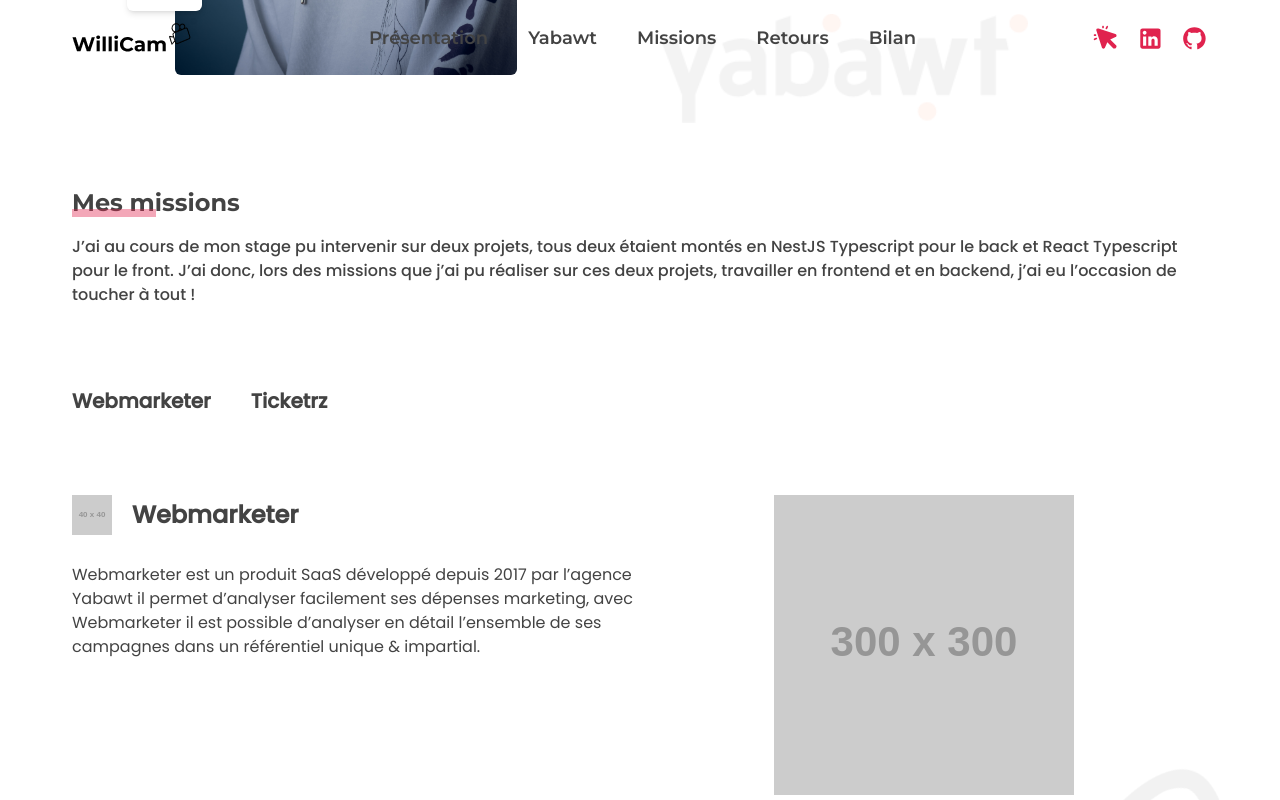
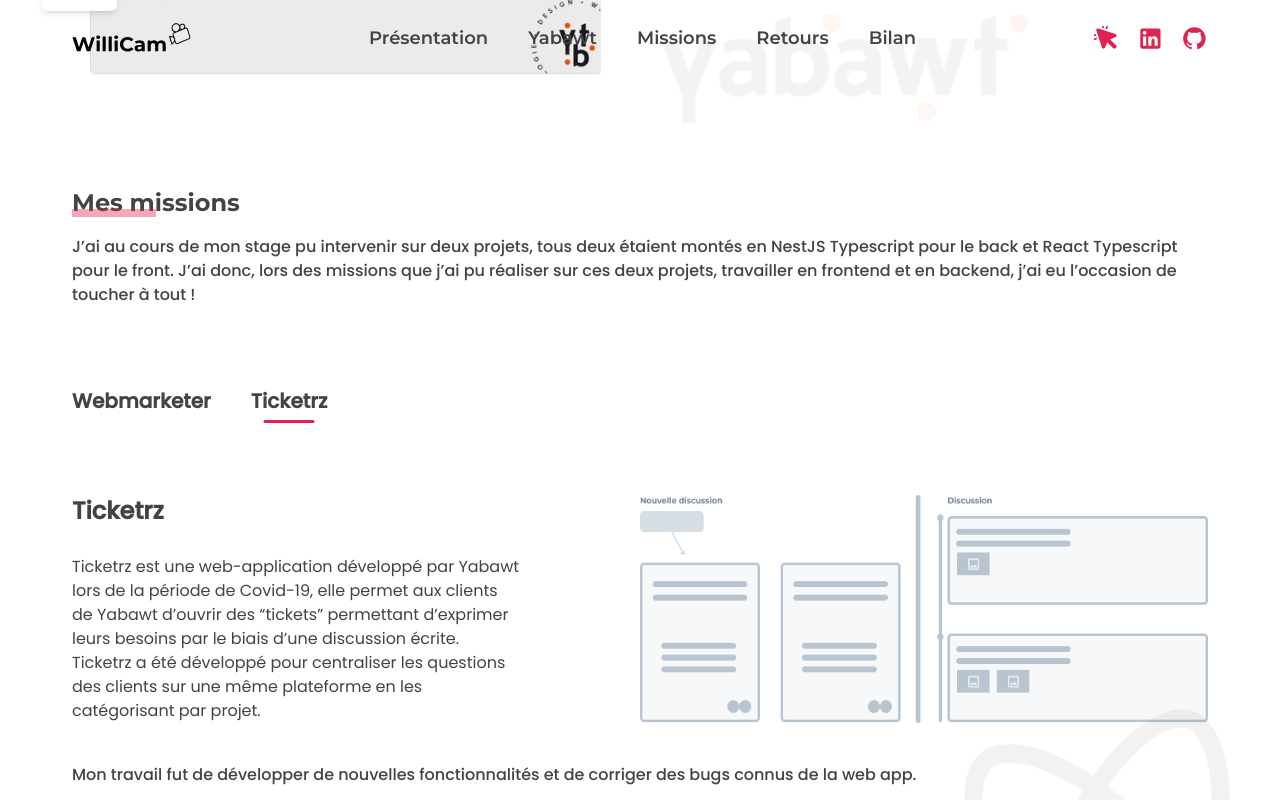
Before and after one commit to Draxx0/Yabawt-Rapport, a React (Vite) app: page / in a window 1280 px wide. Both pictures are taken after a click on the element "Ticketrz". Shown: the part 1457-2257 px from the top of the page. Built offline with nearby package versions, Linux system fonts and the light colour scheme.

Commit message:
:construction: Missions WIP

```diff
--- a/src/App.tsx
+++ b/src/App.tsx
@@ -40,7 +40,7 @@
 
       <ArticleRow sectionName="yabawt">
         <>
-          <ArticleRow.Image imageUrl="me.jpg">
+          <ArticleRow.Image imageUrl="/assets/images/yabawt-team.png">
             <>
               <Bloc imageUrl="/assets/icons/nest.svg" className="-left-12 -top-5" tooltipContent="Création de Yabawt."><p className="text-red font-bold text-xl cursor-help">2013</p></Bloc>
               <Bloc imageUrl="/assets/icons/docker.svg" className="-left-12 bottom-16" tooltipContent="Sud ouest investit dans Yabawt."><p className="text-red font-bold text-xl cursor-help">2017</p></Bloc>
--- /dev/null
+++ b/src/components/MissionRow.tsx
@@ -0,0 +1,24 @@
+type Props = {
+  subtitle: string;
+  text: string;
+  displayingText: "left" | "right";
+  imageUrl: string;
+}
+
+const MissionRow = ({ subtitle, text, displayingText, imageUrl }: Props) => {
+  return (
+    <div className={`mt-20 flex ${displayingText === "left" ? "flex-row" : "flex-row-reverse"} justify-between flex-col gap-10 lg:gap-0 lg:flex-row`}>
+      <div className="flex flex-col gap-7 lg:w-1/2 lg:max-w-md">
+        <p className="text-2xl font-semibold">{subtitle}</p>
+
+        <p>{text}</p>
+      </div>
+
+      <div className={`${displayingText === "left" ? "justify-end" : "justify-start"} lg:w-1/2 flex`}>
+        <img src={imageUrl} alt="" />
+      </div>
+    </div>
+  );
+}
+
+export default MissionRow;
--- /dev/null
+++ b/src/components/MissionTasks.tsx
@@ -0,0 +1,10 @@
+const MissionTasks = ({ title, children }: { title: string; children: React.ReactElement }) => {
+  return (
+    <div className="mt-10">
+      <p className="font-medium">{title}</p>
+      {children}
+    </div>
+  );
+}
+
+export default MissionTasks;
--- a/src/components/Missions.tsx
+++ b/src/components/Missions.tsx
@@ -1,5 +1,6 @@
 import { useState } from "react";
-import ArticleRow from "./common/ArticleRow";
+import MissionRow from "./MissionRow";
+import MissionTasks from "./MissionTasks";
 
 type Mission = "webmarketer" | "ticketrz"
 
@@ -11,43 +12,36 @@
       <p className="font-medium">J’ai au cours de mon stage pu intervenir sur deux projets, tous deux étaient montés en NestJS Typescript pour le back et React Typescript pour le front. J’ai donc, lors des missions que j’ai pu réaliser  sur ces deux projets, travailler en frontend et en backend, j’ai eu l’occasion de toucher à tout !</p>
 
       <div className="flex gap-10 mt-20">
-        <p className="text-xl font-semibold cursor-pointer group relative">Webmarketer  <span className="w-0 h-[0.20rem] rounded bg-red absolute left-1/2 -translate-x-1/2 -bottom-2 group-hover:w-2/3 transition-all ease-in-out duration-200"></span></p>
-        <p className="text-xl font-semibold cursor-pointer group relative">Ticketrz  <span className="w-0 h-[0.20rem] rounded bg-red absolute left-1/2 -translate-x-1/2 -bottom-2 group-hover:w-2/3 transition-all ease-in-out duration-200"></span></p>
+        <p className="text-xl font-semibold cursor-pointer group relative" onClick={() => setMission("webmarketer")}>Webmarketer  <span className={`${mission === "webmarketer" ? "w-2/3" : "w-0"} h-[0.20rem] rounded bg-red absolute left-1/2 -translate-x-1/2 -bottom-2 group-hover:w-2/3 transition-all ease-in-out duration-200`}></span></p>
+        <p className="text-xl font-semibold cursor-pointer group relative" onClick={() => setMission("ticketrz")}>Ticketrz  <span className={`${mission === "ticketrz" ? "w-2/3" : "w-0"} h-[0.20rem] rounded bg-red absolute left-1/2 -translate-x-1/2 -bottom-2 group-hover:w-2/3 transition-all ease-in-out duration-200`}></span></p>
       </div>
 
       {mission === "webmarketer" ? (
         <>
-          <div className="mt-20 flex justify-between">
-            <div className="flex flex-col gap-7 w-1/2">
-              <div className="flex items-center gap-5">
-                <img src="https://via.placeholder.com/40" alt="" />
-                <p className="text-2xl font-semibold">Webmarketer</p>
+          <MissionRow imageUrl="" displayingText="left" subtitle="Webmarketer" text="Webmarketer est un produit SaaS développé depuis 2017 par l’agence Yabawt il permet d’analyser facilement ses dépenses marketing, avec Webmarketer il est possible d’analyser en détail l’ensemble de ses campagnes dans un référentiel unique & impartial." />
+
+          <MissionRow imageUrl="" displayingText="right" subtitle="Micro-service" text="Webmarketer se présente sous la forme d’un micro service" />
+        </>
+      ) : (
+        <>
+          <MissionRow imageUrl="/assets/images/ticketrz-image.png" displayingText="left" subtitle="Ticketrz" text="Ticketrz est une web-application développé par Yabawt lors de la période de Covid-19, elle permet aux clients de Yabawt d’ouvrir des “tickets” permettant d’exprimer leurs besoins par le biais d’une discussion écrite. Ticketrz a été développé pour centraliser les questions des clients sur une même plateforme en les catégorisant par projet." />
+
+          <MissionTasks title="Mon travail fut de développer de nouvelles fonctionnalités et de corriger des bugs connus de la web app.">
+            <div className="flex flex-col gap-3 mt-3">
+              <p>Cahier des charges en main je me suis directement mis au travail, à vrai dire l’idée de travailler sur ce projet me plaisait. En effet quelques mois en arrière j’avais eu l’envie de développer une web-app similaire me permettant simplement de m’améliorer en développent chez moi, mais par manque de temps je n’avais pas concrétisé cette application. </p>
+
+              <div className="flex flex-col gap-2">
+                <p>Cette mission m’a permis de travailler sur plusieurs résolutions de bug & intégrations de fonctionnalités très intéressantes notamment :</p>
+
+                <ul></ul>
               </div>
 
-              <p>Webmarketer est un produit SaaS développé depuis 2017 par l’agence Yabawt il permet d’analyser facilement ses dépenses marketing, avec Webmarketer il est possible d’analyser en détail l’ensemble de ses campagnes dans un référentiel unique & impartial.</p>
+              <p>L’intégration de Tiptap, l’outil WYSIWYG (what you see is what you get) a été ma tâche favorite ! Un outil WYSIWYG est un outil semblable à celui que l’on pourrait retrouver dans les logiciels de traitement de texte comme Word par exemple, il permet à l’utilisateur d’avoir une barre d’outil lui donnant accès à tout un tas d’options, comme celles de mise en gras, de texte italic, de surlignage de texte et bien d’autres...
+                J’ai eu pour mission de l’intégrer à la place des simples champs de textes présents sur les formulaires d’ajout de message et d’ajout de ticket.
+                La librarie Tiptap étant plutôt bien faites je n’ai pas eu trop de difficultés à l’intégrer mais j’en ai pris un grand plaisir ! j’ai connecté le champ de texte Tiptap au state React qui accueillait les données du champ afin de par la suite les envoyer vers le backend.</p>
             </div>
-
-            <div className="w-1/2">
-              <img src="https://via.placeholder.com/300" alt="" className="mx-auto" />
-            </div>
-          </div>
-
-          <div className="mt-20 flex flex-row-reverse justify-between">
-            <div className="flex flex-col gap-7 w-1/2">
-              <div className="flex items-center gap-5">
-                <p className="text-2xl font-semibold">Webmarketer</p>
-              </div>
-
-              <p>Webmarketer est un produit SaaS développé depuis 2017 par l’agence Yabawt il permet d’analyser facilement ses dépenses marketing, avec Webmarketer il est possible d’analyser en détail l’ensemble de ses campagnes dans un référentiel unique & impartial.</p>
-            </div>
-
-            <div className="w-1/2">
-              <img src="https://via.placeholder.com/300" alt="" className="mx-auto" />
-            </div>
-          </div>
+          </MissionTasks>
         </>
-      ) : (
-        <></>
       )}
     </section>
   );
--- a/src/components/common/ArticleRow.tsx
+++ b/src/components/common/ArticleRow.tsx
@@ -2,7 +2,7 @@
 
 const ArticleRowText = ({ children, articleSubtitle, hasButton = false, textButton = "Découvrir", url }: { children: React.ReactElement, articleSubtitle: string; hasButton?: boolean, textButton?: string; url?: string; }) => (
   <div className="flex flex-col gap-6 w-full md:w-1/2">
-  <h2 className="text-2xl w-fit font-bold relative z-10 before:[] before:w-1/2 before:h-2 before:absolute before:left-0 before:bottom-[0.15rem] before:bg-red before:opacity-40">{articleSubtitle}</h2>
+    <h2 className="text-2xl w-fit font-bold relative z-10 before:[] before:w-1/2 before:h-2 before:absolute before:left-0 before:bottom-[0.15rem] -before:z-10 before:bg-red before:opacity-40 before:rounded-sm">{articleSubtitle}</h2>
     {children}
     {(hasButton && textButton) && (
       <Button text={textButton} hasArrow url={url} />
```
Also changed, not shown: public/assets/images/ticketrz-image.png (added), public/assets/images/yabawt-team.png (added). Lines whose indentation alone changed are shown as unchanged.
